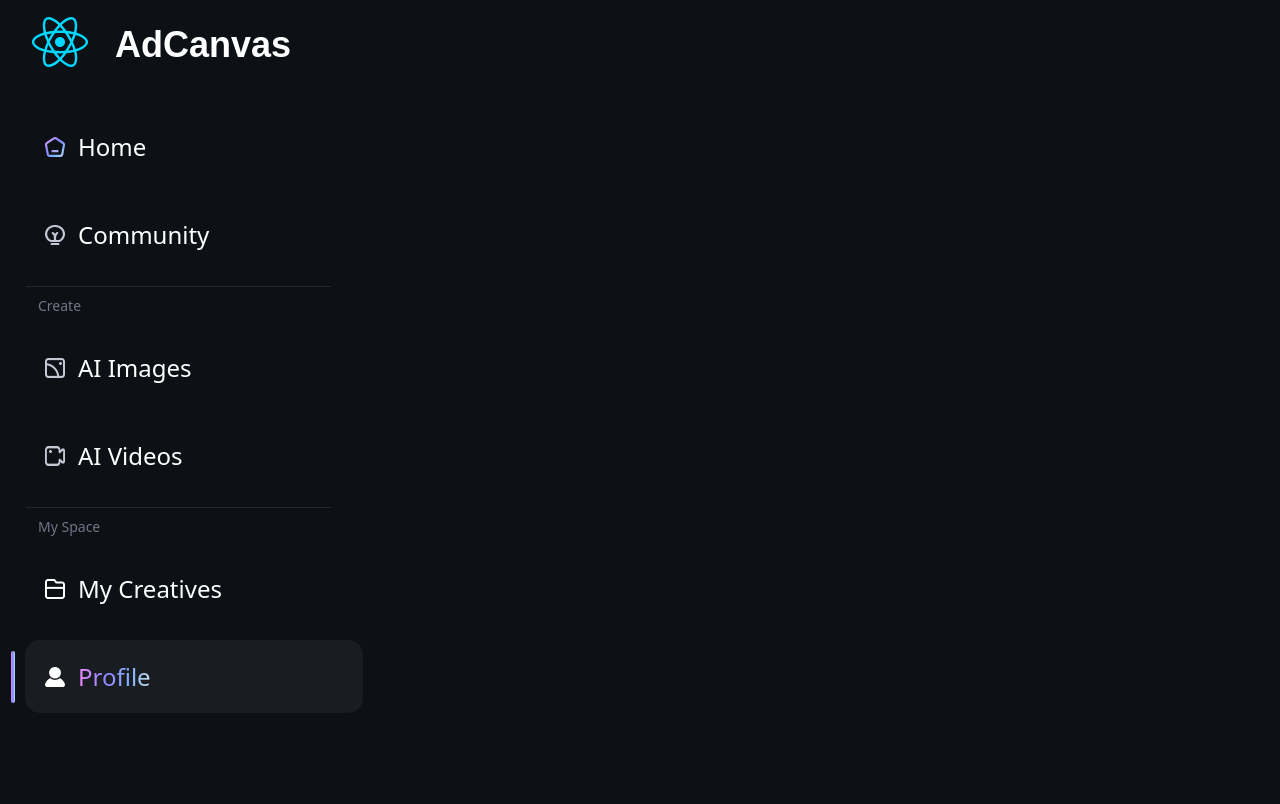
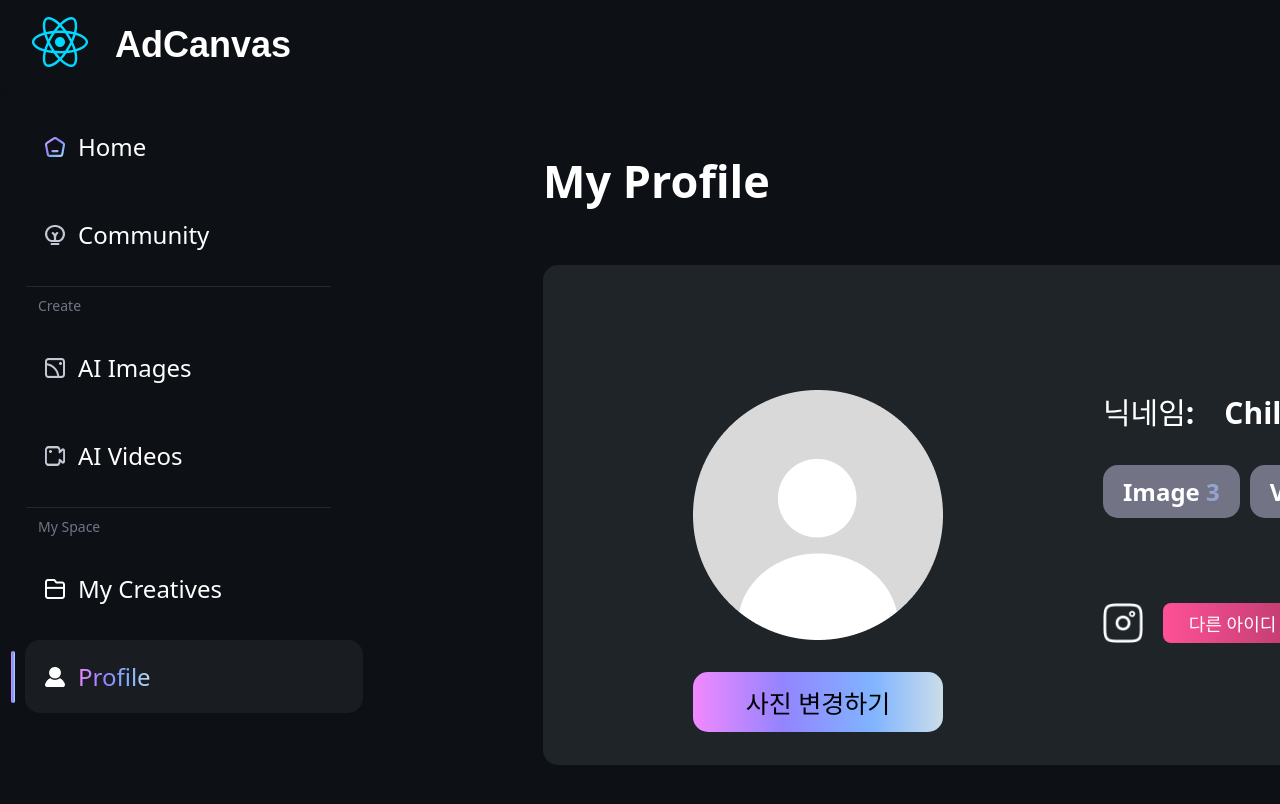
Before and after one commit to Capstone-AdCanvas/frontend, a React (Vite) app: page /profile/edit in a window 1280 px wide. Shown: the top 804 px of the page. Built offline with nearby package versions, Linux system fonts and the light colour scheme; a web font is replaced by a local one.

Commit message:
design: 프로필 페이지 퍼블리싱-2

```diff
--- a/src/App.jsx
+++ b/src/App.jsx
@@ -7,9 +7,9 @@ import AiImages from "./pages/AiImages/AiImages.jsx";
 import AiVideos from "./pages/AiVideos/AiVideos.jsx";
 import MyCreatives from "./pages/MyCreatives/MyCreatives.jsx";
 import Profile from "./pages/Profile/Profile.jsx";
+import ProfileEdit from "./pages/Profile/ProfileEdit.jsx";
 import Header from "./components/Header/Header.jsx";
 import SideMenubar from "./components/SideMenubar/SideMenubar.jsx";
-// ㅎㅇ용
 import "./App.css";
 
 function App() {
@@ -27,6 +27,7 @@ function App() {
               <Route path="/AiVideos" element={<AiVideos />} />
               <Route path="/MyCreatives" element={<MyCreatives />} />
               <Route path="/profile" element={<Profile />} />
+              <Route path="/profile/edit" element={<ProfileEdit />} />
             </Routes>
           </div>
         </div>
--- a/src/pages/Profile/Profile.css
+++ b/src/pages/Profile/Profile.css
@@ -60,35 +60,39 @@
   margin-top: 30px;
 }
 .profilePage__content__info__btn__image {
-  width: 130px;
-  height: 50px;
   border: none;
   background-color: #727485;
   color: #ffffff;
-  font-size: 20px;
+  font-size: 24px;
   font-weight: bold;
   border-radius: 15px;
   cursor: pointer;
   transition: all 0.5s;
+  padding: 10px 20px;
 }
 .profilePage__content__info__btn__image:hover {
   transform: scale(1.05);
 }
+.profilePage__content__info__btn__image > span {
+  color: #93a5cf;
+}
 .profilePage__content__info__btn__video {
-  width: 130px;
-  height: 50px;
   border: none;
   background-color: #727485;
   color: #ffffff;
-  font-size: 20px;
+  font-size: 24px;
   font-weight: bold;
   border-radius: 15px;
   cursor: pointer;
   transition: all 0.5s;
   margin-left: 10px;
+  padding: 10px 20px;
 }
 .profilePage__content__info__btn__video:hover {
   transform: scale(1.05);
+}
+.profilePage__content__info__btn__video > span {
+  color: #f794a4;
 }
 .profilePage__content__info__insta {
   margin-top: 85px;
--- a/src/pages/Profile/Profile.jsx
+++ b/src/pages/Profile/Profile.jsx
@@ -1,14 +1,21 @@
+import { useNavigate } from "react-router-dom";
 import "./Profile.css";
 import editIcon from "../../assets/profile-edit-btn-1.png";
 import profileIcon from "../../assets/profile-icon.png";
 import instaIcon from "../../assets/profile-insta-icon.png";
 
 function Profile() {
+  const navigate = useNavigate();
+
+  const handleEditClick = () => {
+    navigate("/profile/edit");
+  };
+
   return (
     <section className="profilePage">
       <h2 className="profilePage__title">My Profile</h2>
       <article className="profilePage__content">
-        <div className="profilePage__content__btn">
+        <div className="profilePage__content__btn" onClick={handleEditClick}>
           <img src={editIcon} alt="프로필 수정 버튼" />
         </div>
         <div className="profilePage__content__image">
@@ -23,10 +30,10 @@ function Profile() {
           </div>
           <div className="profilePage__content__info__btn">
             <button className="profilePage__content__info__btn__image">
-              Image 3
+              Image <span>3</span>
             </button>
             <button className="profilePage__content__info__btn__video">
-              Video 2
+              Video <span>2</span>
             </button>
           </div>
           <div className="profilePage__content__info__insta">
--- /dev/null
+++ b/src/pages/Profile/ProfileEdit.css
@@ -0,0 +1,140 @@
+.profileEditPage {
+  width: 100%;
+  height: 100%;
+}
+.profileEditPage__title {
+  color: white;
+  font-weight: bold;
+  font-size: 45px;
+  margin-left: 150px;
+}
+.profileEditPage__content {
+  width: 1170px;
+  height: 500px;
+  background-color: #1f2429;
+  border-radius: 15px;
+  position: relative;
+  margin-left: 150px;
+  margin-top: 50px;
+}
+.profileEditPage__content__btn {
+  width: 50px;
+  height: 50px;
+  border: 3px solid white;
+  border-radius: 9999px;
+  position: absolute;
+  top: 35px;
+  right: 35px;
+  display: flex;
+  justify-content: center;
+  align-items: center;
+  cursor: pointer;
+  transition: all 0.5s;
+}
+.profileEditPage__content__btn:hover {
+  transform: scale(1.05);
+}
+.profileEditPage__content__image {
+  width: 250px;
+  height: 250px;
+  position: absolute;
+  top: 125px;
+  left: 150px;
+  display: flex;
+  flex-direction: column;
+  gap: 32.5px;
+}
+.profileEditPage__content__imageEdit {
+  width: 250px;
+  height: 60px;
+  position: absolute;
+  left: 150px;
+  bottom: 32.5px;
+  font-size: 25px;
+  font-weight: bold;
+  border: none;
+  border-radius: 15px;
+  background: var(--gradient-text);
+  padding: 0px;
+  transition: all 0.5s;
+}
+.profileEditPage__content__imageEdit:hover {
+  transform: scale(1.05);
+}
+.profileEditPage__content__info {
+  display: flex;
+  flex-direction: column;
+  position: absolute;
+  top: 125px;
+  left: 560px;
+}
+.profileEditPage__content__info__name {
+  color: #ffffff;
+  font-size: 30px;
+  font-weight: bold;
+}
+.profileEditPage__content__info__name__nickname {
+  margin-left: 30px;
+}
+.profileEditPage__content__info__btn {
+  margin-top: 30px;
+}
+.profileEditPage__content__info__btn__image {
+  border: none;
+  background-color: #727485;
+  color: #ffffff;
+  font-size: 24px;
+  font-weight: bold;
+  border-radius: 15px;
+  cursor: pointer;
+  transition: all 0.5s;
+  padding: 10px 20px;
+}
+.profileEditPage__content__info__btn__image:hover {
+  transform: scale(1.05);
+}
+.profileEditPage__content__info__btn__image > span {
+  color: #93a5cf;
+}
+.profileEditPage__content__info__btn__video {
+  border: none;
+  background-color: #727485;
+  color: #ffffff;
+  font-size: 24px;
+  font-weight: bold;
+  border-radius: 15px;
+  cursor: pointer;
+  transition: all 0.5s;
+  margin-left: 10px;
+  padding: 10px 20px;
+}
+.profileEditPage__content__info__btn__video:hover {
+  transform: scale(1.05);
+}
+.profileEditPage__content__info__btn__video > span {
+  color: #f794a4;
+}
+.profileEditPage__content__info__insta {
+  margin-top: 85px;
+  display: flex;
+  align-items: center;
+}
+.profileEditPage__content__info__insta > img {
+  width: 40px;
+  height: 40px;
+}
+.profileEditPage__content__info__insta__login {
+  width: 210px;
+  height: 40px;
+  margin-left: 20px;
+  padding: 0px;
+  border: none;
+  font-size: 18px;
+  font-weight: bold;
+  color: white;
+  background: linear-gradient(90deg, #fe5196 0%, #98305a 100%);
+  transition: all 0.5s;
+}
+.profileEditPage__content__info__insta__login:hover {
+  transform: scale(1.05);
+}
--- /dev/null
+++ b/src/pages/Profile/ProfileEdit.jsx
@@ -0,0 +1,57 @@
+import { useNavigate } from "react-router-dom";
+import "./ProfileEdit.css";
+import editIcon from "../../assets/profile-edit-btn-2.png";
+import profileIcon from "../../assets/profile-icon.png";
+import instaIcon from "../../assets/profile-insta-icon.png";
+
+const ProfileEdit = () => {
+  const navigate = useNavigate();
+
+  const handleBackClick = () => {
+    navigate("/profile");
+  };
+
+  return (
+    <section className="profileEditPage">
+      <h2 className="profileEditPage__title">My Profile</h2>
+      <article className="profileEditPage__content">
+        <div
+          className="profileEditPage__content__btn"
+          onClick={handleBackClick}
+        >
+          <img src={editIcon} alt="프로필 수정 버튼" />
+        </div>
+        <div className="profileEditPage__content__image">
+          <img src={profileIcon} alt="" />
+        </div>
+        <button className="profileEditPage__content__imageEdit">
+          사진 변경하기
+        </button>
+        <div className="profileEditPage__content__info">
+          <div className="profileEditPage__content__info__name">
+            닉네임:
+            <span className="profileEditPage__content__info__name__nickname">
+              Chill guy
+            </span>
+          </div>
+          <div className="profileEditPage__content__info__btn">
+            <button className="profileEditPage__content__info__btn__image">
+              Image <span>3</span>
+            </button>
+            <button className="profileEditPage__content__info__btn__video">
+              Video <span>2</span>
+            </button>
+          </div>
+          <div className="profileEditPage__content__info__insta">
+            <img src={instaIcon} alt="" />
+            <button className="profileEditPage__content__info__insta__login">
+              다른 아이디 연동하기
+            </button>
+          </div>
+        </div>
+      </article>
+    </section>
+  );
+};
+
+export default ProfileEdit;
```
Also changed, not shown: src/assets/profile-edit-btn-2.png (added).
